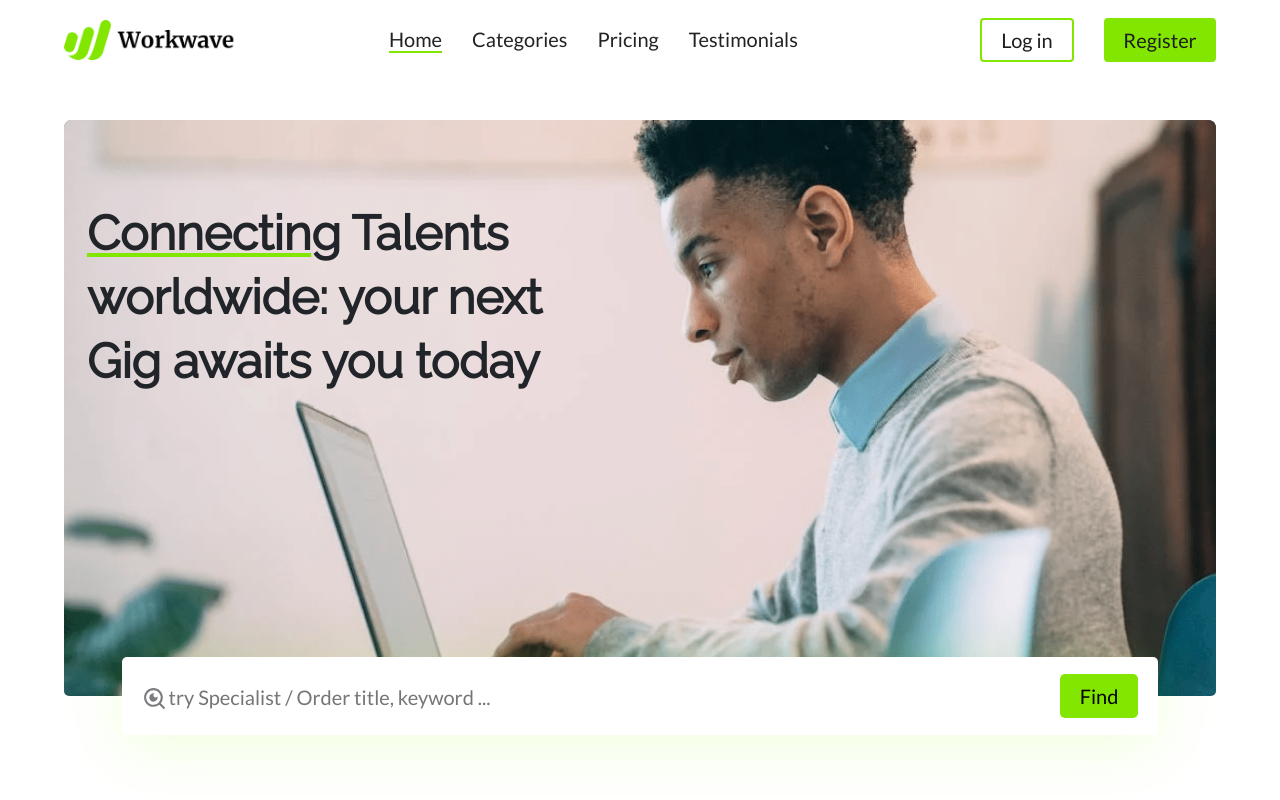
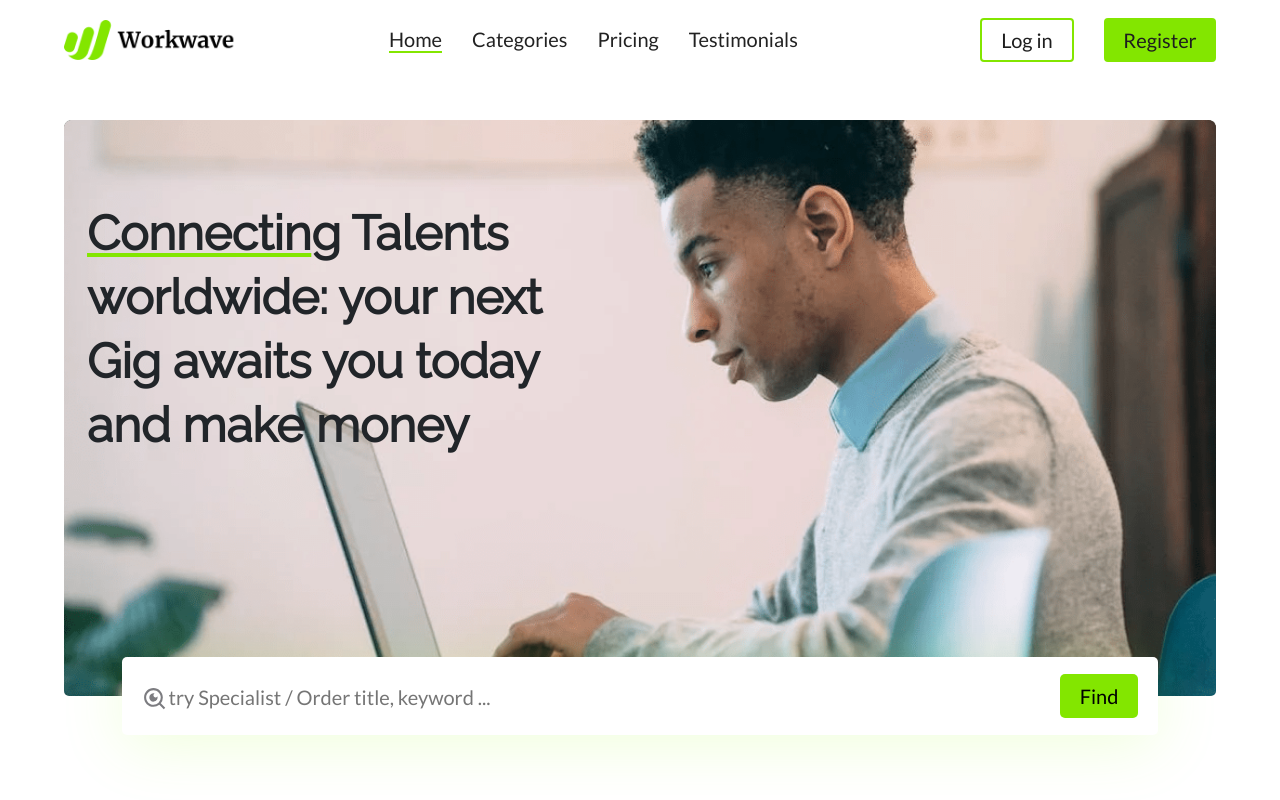
Before and after one commit to IfeOlaitan/my-node-app, a React (Create React App) app: page / in a window 1280 px wide. Shown: the top 800 px of the page. Built offline with nearby package versions, Linux system fonts and the light colour scheme.

Commit message:
feat: update app content

```diff
--- a/src/components/home.js
+++ b/src/components/home.js
@@ -134,7 +134,7 @@ scrollContainer.scrollLeft =
           <p id="hmre2">
             {" "}
             <span id="hmre46">Connectin</span>g Talents worldwide: your next Gig
-            awaits you today
+            awaits you today and make money
           </p>
         </div>
 
```
